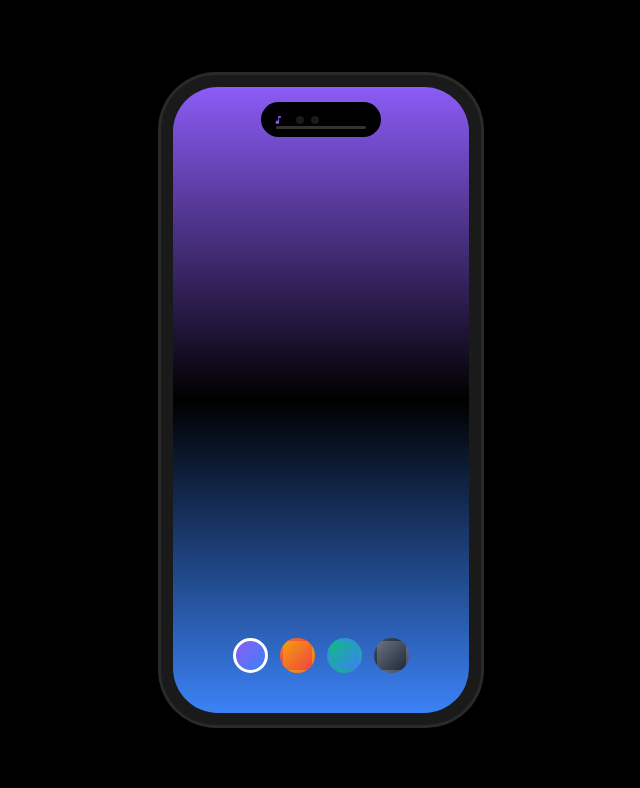
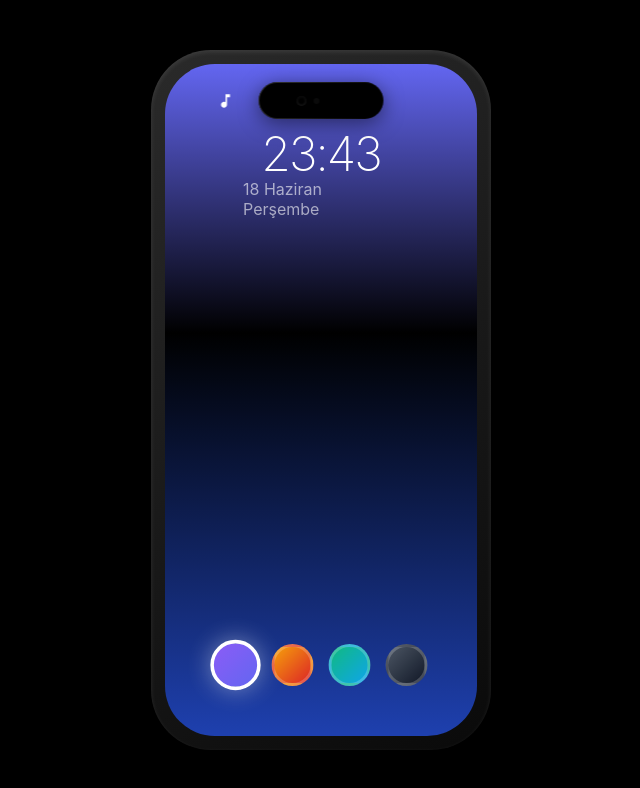
Before and after one commit to anen3169/srk-1, a plain HTML site: page index.html in a window 1280 px wide. Both pictures are taken after a click on the element 569 px from the left and 655 px from the top of the page. Shown: the whole page, without its empty margins (319-959 px from the left). Drawn offline with Linux system fonts and the light colour scheme.

Commit message:
Update index.html

```diff
--- a/index.html
+++ b/index.html
@@ -3,7 +3,7 @@
 <head>
 <meta charset="UTF-8">
 <meta name="viewport" content="width=device-width, initial-scale=1.0">
-<title>iPhone 14 Pro Dynamic Island</title>
+<title>iPhone 14 Pro Dynamic Island Pro</title>
 <style>
 * { margin: 0; padding: 0; box-sizing: border-box; }
 body {
@@ -12,152 +12,250 @@ body {
     justify-content: center;
     align-items: center;
     min-height: 100vh;
-    font-family: -apple-system, BlinkMacSystemFont, sans-serif;
+    font-family: -apple-system, BlinkMacSystemFont, 'SF Pro Display', sans-serif;
+    overflow: hidden;
 }
 
 .phone {
-    width: 320px;
-    height: 650px;
-    background: #1a1a1a;
-    border-radius: 55px;
-    padding: 12px;
-    box-shadow: 0 0 0 3px #2a2a2a;
+    width: 340px;
+    height: 700px;
+    background: linear-gradient(145deg, #2a2a2a, #0a0a0a);
+    border-radius: 60px;
+    padding: 14px;
+    box-shadow:
+        0 50px 100px rgba(0,0,0,0.8),
+        inset 0 2px 5px rgba(255,255,255,0.1);
     position: relative;
 }
 
 .screen {
     width: 100%;
     height: 100%;
-    background: linear-gradient(180deg, #8b5cf6 0%, #000 50%, #3b82f6 100%);
-    border-radius: 45px;
+    background: linear-gradient(180deg, #6366f1 0%, #000 40%, #1e40af 100%);
+    border-radius: 50px;
     position: relative;
     overflow: hidden;
-    transition: background 0.5s ease;
+    transition: background 0.8s cubic-bezier(0.4, 0, 0.2, 1);
 }
 
 .dynamic-island {
     position: absolute;
-    top: 15px;
+    top: 18px;
     left: 50%;
     transform: translateX(-50%);
-    width: 120px;
-    height: 35px;
+    width: 125px;
+    height: 37px;
     background: #000;
-    border-radius: 20px;
-    transition: all 0.4s cubic-bezier(0.34, 1.56, 0.64, 1);
+    border-radius: 22px;
+    transition: all 0.5s cubic-bezier(0.34, 1.56, 0.64, 1);
     display: flex;
     align-items: center;
     justify-content: center;
-    gap: 8px;
-    padding: 0 12px;
+    gap: 10px;
+    padding: 0 14px;
     cursor: pointer;
+    box-shadow: 0 4px 20px rgba(0,0,0,0.5);
+    backdrop-filter: blur(20px);
 }
 
 .dynamic-island.expanded {
-    width: 280px;
-    height: 60px;
-    border-radius: 30px;
+    width: 295px;
+    height: 75px;
+    border-radius: 35px;
+    gap: 15px;
 }
 
-.camera-dot {
-    width: 8px;
-    height: 8px;
-    background: #1a1a1a;
+.dynamic-island::before {
+    content: '';
+    position: absolute;
+    inset: 0;
+    border-radius: inherit;
+    padding: 1px;
+    background: linear-gradient(135deg, rgba(255,255,255,0.2), rgba(255,255,255,0));
+    -webkit-mask: linear-gradient(#fff 0 0) content-box, linear-gradient(#fff 0 0);
+    -webkit-mask-composite: xor;
+    mask-composite: exclude;
+}
+
+.camera-punch {
+    width: 10px;
+    height: 10px;
+    background: radial-gradient(circle, #000 30%, #1a1a1a 70%);
     border-radius: 50%;
     position: absolute;
-    left: 35px;
+    left: 38px;
+    box-shadow: inset 0 2px 4px rgba(0,0,0,0.8);
 }
 
-.sensor-dot {
-    width: 8px;
-    height: 8px;
-    background: #1a1a1a;
+.sensor-punch {
+    width: 6px;
+    height: 6px;
+    background: #0a0a0a;
     border-radius: 50%;
     position: absolute;
-    left: 50px;
+    left: 55px;
+}
+
+.island-icon {
+    width: 18px;
+    height: 18px;
+    flex-shrink: 0;
+    transition: transform 0.3s;
+}
+
+.dynamic-island.expanded.island-icon {
+    transform: scale(1.2);
 }
 
 .island-content {
     color: white;
-    font-size: 13px;
+    font-size: 14px;
+    font-weight: 500;
     opacity: 0;
-    transition: opacity 0.3s;
+    transform: translateY(5px);
+    transition: all 0.4s 0.1s;
     white-space: nowrap;
+    letter-spacing: -0.5px;
 }
 
-.dynamic-island.expanded .island-content {
+.dynamic-island.expanded.island-content {
     opacity: 1;
+    transform: translateY(0);
 }
 
-.progress-bar {
+.music-controls {
+    display: flex;
+    gap: 20px;
+    opacity: 0;
+    transform: translateY(5px);
+    transition: all 0.4s 0.15s;
+}
+
+.dynamic-island.expanded.music-controls {
+    opacity: 1;
+    transform: translateY(0);
+}
+
+.control-btn {
+    width: 24px;
+    height: 24px;
+    fill: white;
+    cursor: pointer;
+    transition: transform 0.2s;
+}
+
+.control-btn:active {
+    transform: scale(0.85);
+}
+
+.progress-container {
     position: absolute;
-    bottom: 8px;
+    bottom: 10px;
     left: 15px;
     right: 15px;
-    height: 3px;
-    background: #333;
+    height: 4px;
+    background: rgba(255,255,255,0.2);
     border-radius: 2px;
     overflow: hidden;
+    opacity: 0;
+    transition: opacity 0.3s 0.2s;
+}
+
+.dynamic-island.expanded.progress-container {
+    opacity: 1;
 }
 
 .progress {
     height: 100%;
-    background: #8b5cf6;
+    background: linear-gradient(90deg, #8b5cf6, #3b82f6);
     width: 0%;
-    transition: width 0.1s linear;
+    border-radius: 2px;
+    box-shadow: 0 0 10px rgba(139, 92, 246, 0.5);
 }
 
 .color-picker {
     position: absolute;
-    bottom: 40px;
+    bottom: 50px;
     left: 50%;
     transform: translateX(-50%);
     display: flex;
-    gap: 12px;
+    gap: 15px;
 }
 
 .color-dot {
-    width: 35px;
-    height: 35px;
+    width: 42px;
+    height: 42px;
     border-radius: 50%;
     cursor: pointer;
-    border: 3px solid transparent;
-    transition: transform 0.2s;
+    border: 3px solid rgba(255,255,255,0.2);
+    transition: all 0.3s cubic-bezier(0.34, 1.56, 0.64, 1);
+    position: relative;
 }
 
-.color-dot:active {
-    transform: scale(0.9);
+.color-dot:hover {
+    transform: scale(1.15);
 }
 
 .color-dot.active {
     border-color: white;
+    transform: scale(1.2);
+    box-shadow: 0 0 20px rgba(255,255,255,0.4);
 }
 
-.color-dot:nth-child(1) { background: linear-gradient(135deg, #8b5cf6, #3b82f6); }
-.color-dot:nth-child(2) { background: linear-gradient(135deg, #f59e0b, #ef4444); }
-.color-dot:nth-child(3) { background: linear-gradient(135deg, #10b981, #3b82f6); }
-.color-dot:nth-child(4) { background: linear-gradient(135deg, #6b7280, #1f2937); }
+.color-dot:nth-child(1) { background: linear-gradient(135deg, #8b5cf6, #6366f1); }
+.color-dot:nth-child(2) { background: linear-gradient(135deg, #f59e0b, #dc2626); }
+.color-dot:nth-child(3) { background: linear-gradient(135deg, #10b981, #0ea5e9); }
+.color-dot:nth-child(4) { background: linear-gradient(135deg, #4b5563, #111827); }
 
-.music-icon {
-    width: 20px;
-    height: 20px;
-    fill: #8b5cf6;
+.time {
+    position: absolute;
+    top: 60px;
+    left: 50%;
+    transform: translateX(-50%);
+    color: white;
+    font-size: 48px;
+    font-weight: 200;
+    letter-spacing: -2px;
 }
 
-.red-line {
+.date {
     position: absolute;
-    width: 2px;
-    height: 200px;
-    background: red;
+    top: 115px;
     left: 50%;
-    top: 60px;
     transform: translateX(-50%);
-    opacity: 0;
-    transition: opacity 0.3s;
+    color: rgba(255,255,255,0.6);
+    font-size: 16px;
+    font-weight: 400;
 }
 
-.red-line.show {
+.notification {
+    position: absolute;
+    top: 100px;
+    left: 50%;
+    transform: translateX(-50%) translateY(-20px);
+    background: rgba(30,30,30,0.8);
+    backdrop-filter: blur(20px);
+    padding: 12px 18px;
+    border-radius: 16px;
+    color: white;
+    font-size: 13px;
+    opacity: 0;
+    transition: all 0.4s;
+    border: 1px solid rgba(255,255,255,0.1);
+}
+
+.notification.show {
+    transform: translateX(-50%) translateY(0);
     opacity: 1;
+}
+
+@keyframes pulse {
+    0%, 100% { transform: scale(1); }
+    50% { transform: scale(1.05); }
+}
+
+.dynamic-island.pulse {
+    animation: pulse 0.3s;
 }
 </style>
 </head>
@@ -165,25 +263,43 @@ body {
 
 <div class="phone">
     <div class="screen" id="screen">
+        <div class="time" id="time">09:41</div>
+        <div class="date" id="date">Pazartesi, 18 Nisan</div>
+
+        <div class="notification" id="notification">Dynamic Island aktif</div>
+
         <div class="dynamic-island" id="island">
-            <div class="camera-dot"></div>
-            <div class="sensor-dot"></div>
-            <svg class="music-icon" viewBox="0 0 24 24">
+            <div class="camera-punch"></div>
+            <div class="sensor-punch"></div>
+
+            <svg class="island-icon" viewBox="0 0 24 24" fill="white">
                 <path d="M12 3v10.55c-.59-.34-1.27-.55-2-.55-2.21 0-4 1.79-4 4s1.79 4 4 4 4-1.79 4-4V7h4V3h-6z"/>
             </svg>
-            <div class="island-content" id="islandText">Şarkı Çalıyor</div>
-            <div class="progress-bar">
+
+            <div class="island-content" id="islandText">YS Music</div>
+
+            <div class="music-controls">
+                <svg class="control-btn" viewBox="0 0 24 24" fill="white">
+                    <path d="M6 6h2v12H6zm3.5 6l8.5 6V6z"/>
+                </svg>
+                <svg class="control-btn" viewBox="0 0 24 24" fill="white">
+                    <path d="M10 9v6l5-3z"/>
+                </svg>
+                <svg class="control-btn" viewBox="0 0 24 24" fill="white">
+                    <path d="M6 18l8.5-6L6 6v12zM16 6v12h2V6h-2z"/>
+                </svg>
+            </div>
+
+            <div class="progress-container">
                 <div class="progress" id="progress"></div>
             </div>
         </div>
 
-        <div class="red-line" id="redLine"></div>
-
         <div class="color-picker">
-            <div class="color-dot active" data-color="purple"></div>
-            <div class="color-dot" data-color="orange"></div>
-            <div class="color-dot" data-color="blue"></div>
-            <div class="color-dot" data-color="gray"></div>
+            <div class="color-dot active" data-gradient="indigo"></div>
+            <div class="color-dot" data-gradient="sunset"></div>
+            <div class="color-dot" data-gradient="ocean"></div>
+            <div class="color-dot" data-gradient="dark"></div>
         </div>
     </div>
 </div>
@@ -193,28 +309,54 @@ const island = document.getElementById('island');
 const islandText = document.getElementById('islandText');
 const progress = document.getElementById('progress');
 const screen = document.getElementById('screen');
-const redLine = document.getElementById('redLine');
+const notification = document.getElementById('notification');
 const colorDots = document.querySelectorAll('.color-dot');
+const timeEl = document.getElementById('time');
+const dateEl = document.getElementById('date');
 
 let expanded = false;
 let progressValue = 0;
+let animationId;
+
+// Saat güncelleme
+function updateTime() {
+    const now = new Date();
+    const hours = String(now.getHours()).padStart(2, '0');
+    const minutes = String(now.getMinutes()).padStart(2, '0');
+    timeEl.textContent = `${hours}:${minutes}`;
+
+    const options = { weekday: 'long', day: 'numeric', month: 'long' };
+    dateEl.textContent = now.toLocaleDateString('tr-TR', options);
+}
+updateTime();
+setInterval(updateTime, 60000);
 
 // Dynamic Island tıklama
 island.addEventListener('click', () => {
-    expanded = !expanded;
+    expanded =!expanded;
     island.classList.toggle('expanded');
+    island.classList.add('pulse');
+    setTimeout(() => island.classList.remove('pulse'), 300);
 
     if (expanded) {
         islandText.textContent = 'Dynamic Music';
-        redLine.classList.add('show');
+        showNotification('Dynamic Island genişletildi');
         animateProgress();
     } else {
-        islandText.textContent = 'Şarkı Çalıyor';
-        redLine.classList.remove('show');
+        islandText.textContent = 'YS Music';
+        cancelAnimationFrame(animationId);
         progressValue = 0;
         progress.style.width = '0%';
+        showNotification('Dynamic Island küçültüldü');
     }
 });
+
+// Bildirim göster
+function showNotification(text) {
+    notification.textContent = text;
+    notification.classList.add('show');
+    setTimeout(() => notification.classList.remove('show'), 2000);
+}
 
 // Renk değiştirme
 colorDots.forEach(dot => {
@@ -222,27 +364,34 @@ colorDots.forEach(dot => {
         colorDots.forEach(d => d.classList.remove('active'));
         dot.classList.add('active');
 
-        const color = dot.dataset.color;
-        if (color === 'purple') {
-            screen.style.background = 'linear-gradient(180deg, #8b5cf6 0%, #000 50%, #3b82f6 100%)';
-        } else if (color === 'orange') {
-            screen.style.background = 'linear-gradient(180deg, #f59e0b 0%, #000 50%, #ef4444 100%)';
-        } else if (color === 'blue') {
-            screen.style.background = 'linear-gradient(180deg, #3b82f6 0%, #000 50%, #10b981 100%)';
-        } else {
-            screen.style.background = 'linear-gradient(180deg, #6b7280 0%, #000 50%, #1f2937 100%)';
-        }
+        const gradient = dot.dataset.gradient;
+        const gradients = {
+            indigo: 'linear-gradient(180deg, #6366f1 0%, #000 40%, #1e40af 100%)',
+            sunset: 'linear-gradient(180deg, #f59e0b 0%, #000 40%, #dc2626 100%)',
+            ocean: 'linear-gradient(180deg, #10b981 0%, #000 40%, #0ea5e9 100%)',
+            dark: 'linear-gradient(180deg, #4b5563 0%, #000 40%, #111827 100%)'
+        };
+        screen.style.background = gradients[gradient];
     });
 });
 
 // Progress animasyonu
 function animateProgress() {
     if (!expanded) return;
-    progressValue += 0.5;
+    progressValue += 0.3;
     if (progressValue > 100) progressValue = 0;
     progress.style.width = progressValue + '%';
-    requestAnimationFrame(animateProgress);
+    animationId = requestAnimationFrame(animateProgress);
 }
+
+// Kontrol butonları
+document.querySelectorAll('.control-btn').forEach(btn => {
+    btn.addEventListener('click', (e) => {
+        e.stopPropagation();
+        btn.style.transform = 'scale(0.8)';
+        setTimeout(() => btn.style.transform = 'scale(1)', 150);
+    });
+});
 </script>
 
 </body>
```
